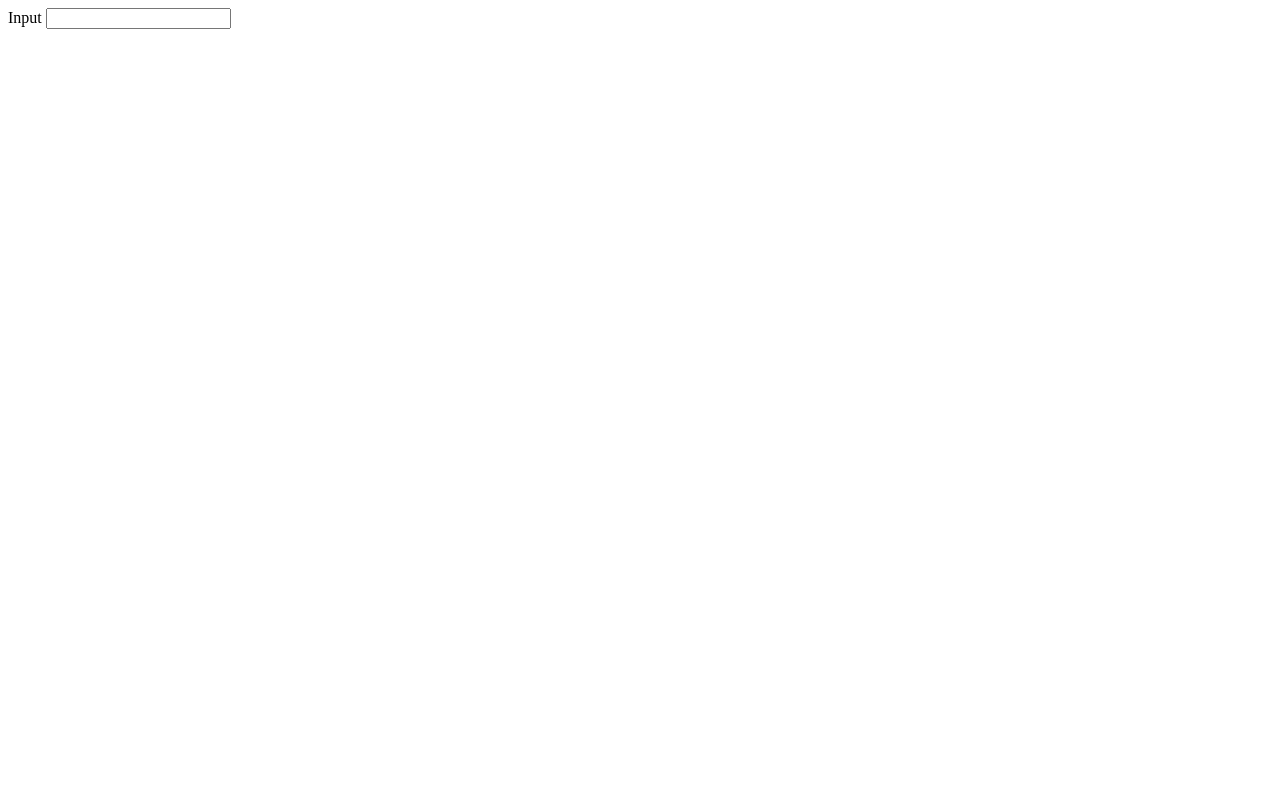
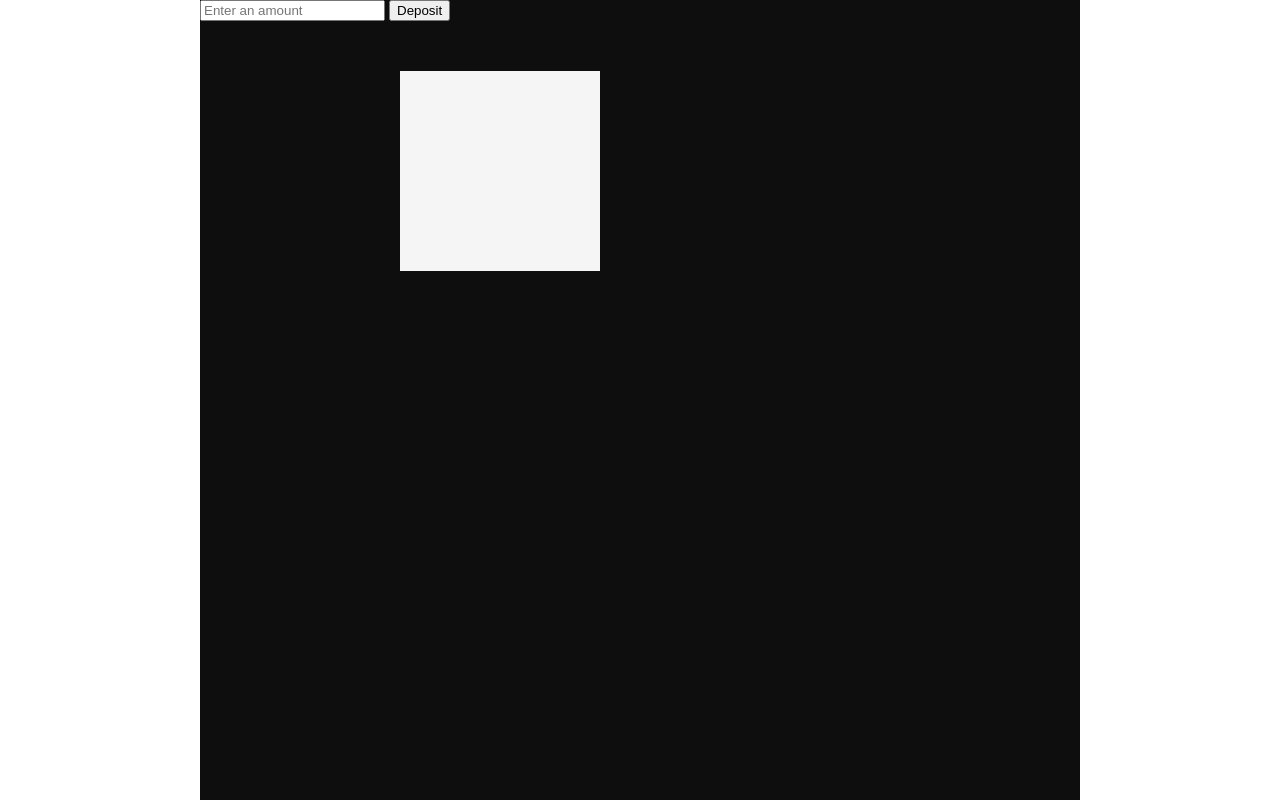
Before and after one commit to BusGergo/Slots_JS-project, a plain HTML site: page index.html in a window 1280 px wide. Drawn offline with Linux system fonts and the light colour scheme.

Commit message:
Trying some things out

```diff
--- a/index.html
+++ b/index.html
@@ -3,12 +3,19 @@
 <head>
     <meta charset="UTF-8">
     <meta name="viewport" content="width=device-width, initial-scale=1.0">
+    <link rel="stylesheet" href="styles.css">
     <title>Slots Game</title>
+
 </head>
 <body>
-    <div class="inputBlock">
-        <label>Input</label>
-        <input type="text">
+    <div class="mainContainer">
+        <div class="inputBox">
+            <input type="text" id="depositInput" placeholder="Enter an amount">
+            <button id="depositButton">Deposit</button>
+            <p id="displayBox"></p>
+        </div>
     </div>
+
+    <script src="slots.js" type="module"></script>
 </body>
 </html>
--- a/slots.js
+++ b/slots.js
@@ -0,0 +1,9 @@
+
+
+
+function deposit(){
+    document.getElementById("displayBox").innerHTML = document.getElementById("depositInput").value;
+
+}
+
+document.getElementById("depositButton").addEventListener("click", deposit);
--- a/styles.css
+++ b/styles.css
@@ -0,0 +1,22 @@
+
+
+body{
+    margin: 0;
+}
+
+.mainContainer{
+    height: 100vh;
+    background-color: rgb(14, 14, 14);
+    margin-left: 25vh;
+    margin-right: 25vh;
+    display: flex;
+}
+
+#displayBox{
+    margin-top: 50px;
+    margin-left: 200px;
+    width: 200px;
+    height: 200px;
+    background-color: whitesmoke;
+    color: black;
+}
```
